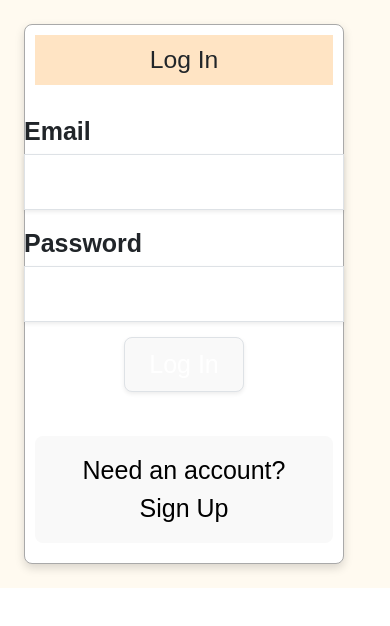
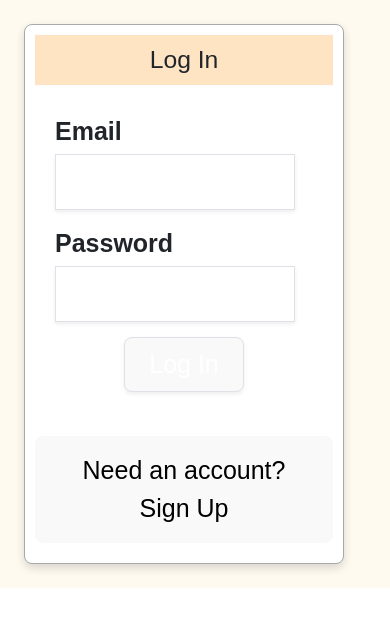
Before and after one commit to Amaan2345/bill-manager, a React (Vite) app: page / in a window 390 px wide. Shown: the top 626 px of the page. Built offline with nearby package versions, Linux system fonts and the light colour scheme.

Commit message:
version issue solved

```diff
--- a/src/index.css
+++ b/src/index.css
@@ -261,7 +261,7 @@ input{
 }
 
 input{
-  width: 320px;
+  width: 240px;
   margin-bottom: 15px;
 }
 
```
